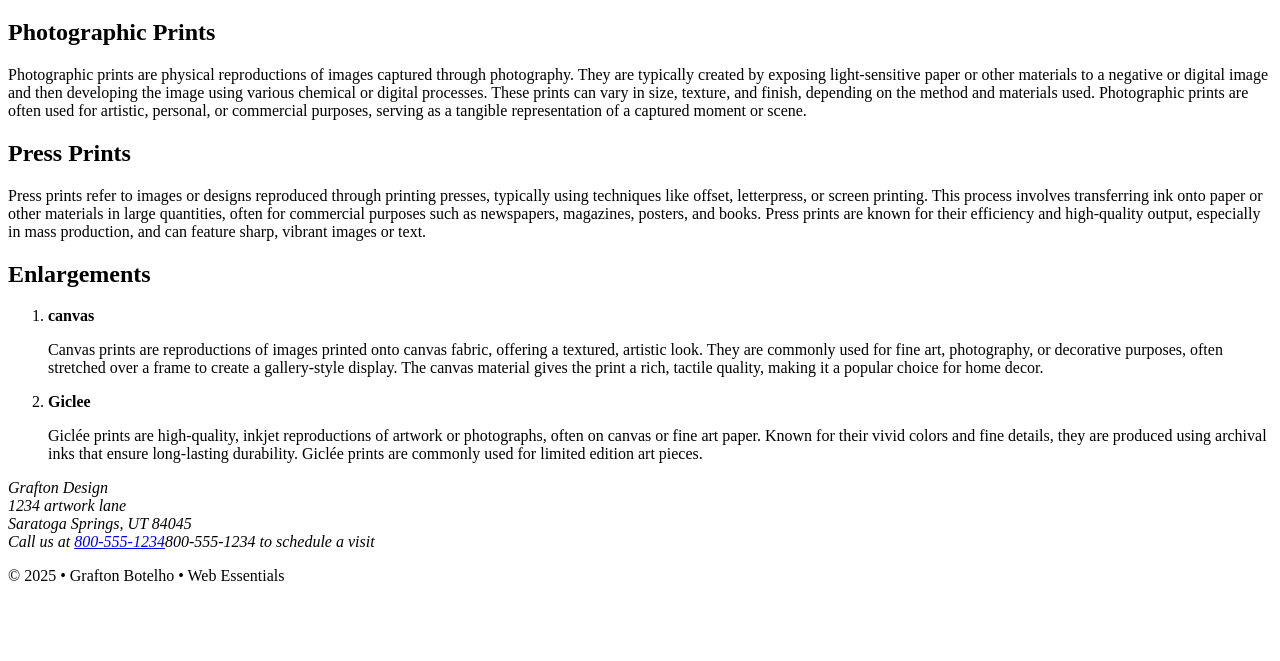
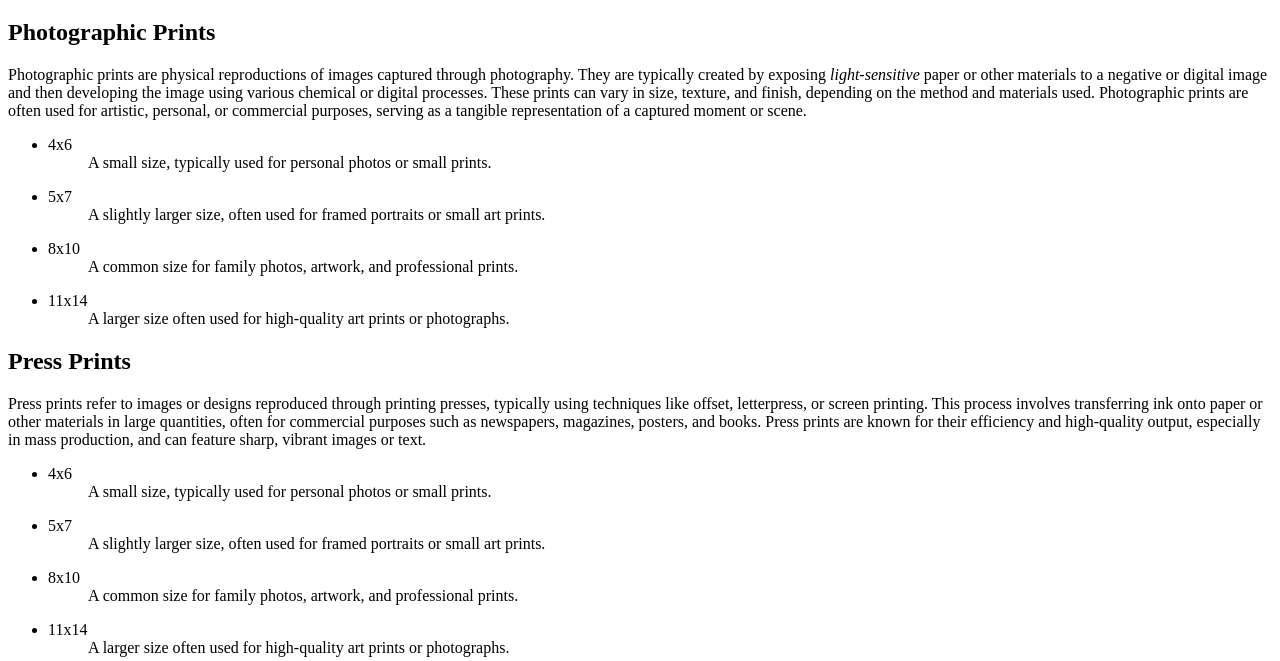
Before and after one commit to GraftonBotelho2003/dwdd1600, a plain HTML site: page 03hand-coding/index.html in a window 1280 px wide. Shown: the part 139-800 px from the top of the page. Drawn offline with Linux system fonts and the light colour scheme.

Commit message:
Reupload for 03 hand-coding

```diff
--- a/03hand-coding/index.html
+++ b/03hand-coding/index.html
@@ -4,7 +4,7 @@
 <head>
     <meta charset="UTF-8">
     <meta name="author" content="Grafton Botelho">
-    <meta name="desciption" content="To promote and grow as an artist selling art that invokes an emotional response">
+    <meta name="description" content="To promote and grow as an artist selling art that invokes an emotional response">
     <meta name="viewport" content="width=device-width, initial-scale=1.0">
     <title>Grafton Design: Symbolic Realism Artwork</title>
 </head>
@@ -27,18 +27,75 @@
     <main>
         <h1>Symbolic Realism Artwork</h1>
         <h2>Photographic Prints</h2>
-        <p>Photographic prints are physical reproductions of images captured through photography. They are typically created by exposing light-sensitive paper or other materials to a negative or digital image and then developing the image using various chemical or digital processes. These prints can vary in size, texture, and finish, depending on the method and materials used. Photographic prints are often used for artistic, personal, or commercial purposes, serving as a tangible representation of a captured moment or scene.</p>
+        <p>Photographic prints are physical reproductions of images captured through photography. They are typically created by exposing <em>light-sensitive</em> paper or other materials to a negative or digital image and then developing the image using various chemical or digital processes. These prints can vary in size, texture, and finish, depending on the method and materials used. Photographic prints are often used for artistic, personal, or commercial purposes, serving as a tangible representation of a captured moment or scene.</p>
+        <ul>
+            <li>
+                <dl>
+                    <dt>4x6</dt>
+                    <dd>A small size, typically used for personal photos or small prints.</dd>
+                </dl>
+            </li>
+            <li>
+                <dl>
+                    <dt>5x7</dt>
+                    <dd>A slightly larger size, often used for framed portraits or small art prints.</dd>
+                </dl>
+            </li>
+            <li>
+                <dl>
+                    <dt>8x10</dt>
+                    <dd>A common size for family photos, artwork, and professional prints.</dd>
+                </dl>
+            </li>
+            <li>
+                <dl>
+                    <dt>11x14</dt>
+                    <dd>A larger size often used for high-quality art prints or photographs.</dd>
+                </dl>
+            </li>
+        </ul>
+
 
         <h2>Press Prints</h2>
         <p>Press prints refer to images or designs reproduced through printing presses, typically using techniques like offset, letterpress, or screen printing. This process involves transferring ink onto paper or other materials in large quantities, often for commercial purposes such as newspapers, magazines, posters, and books. Press prints are known for their efficiency and high-quality output, especially in mass production, and can feature sharp, vibrant images or text.</p>
+        <ul>
+            <li>
+                <dl>
+                    <dt>4x6</dt>
+                    <dd>A small size, typically used for personal photos or small prints.</dd>
+                </dl>
+            </li>
+            <li>
+                <dl>
+                    <dt>5x7</dt>
+                    <dd>A slightly larger size, often used for framed portraits or small art prints.</dd>
+                </dl>
+            </li>
+            <li>
+                <dl>
+                    <dt>8x10</dt>
+                    <dd>A common size for family photos, artwork, and professional prints.</dd>
+                </dl>
+            </li>
+            <li>
+                <dl>
+                    <dt>11x14</dt>
+                    <dd>A larger size often used for high-quality art prints or photographs.</dd>
+                </dl>
+            </li>
+        </ul>
+
 
         <h2>Enlargements</h2>
         <ol>
-            <li><strong>canvas</strong></li>
-            <p>Canvas prints are reproductions of images printed onto canvas fabric, offering a textured, artistic look. They are commonly used for fine art, photography, or decorative purposes, often stretched over a frame to create a gallery-style display. The canvas material gives the print a rich, tactile quality, making it a popular choice for home decor.</p>
-            <li><strong>Giclee</strong></li>
-            <p>Giclée prints are high-quality, inkjet reproductions of artwork or photographs, often on canvas or fine art paper. Known for their vivid colors and fine details, they are produced using archival inks that ensure long-lasting durability. Giclée prints are commonly used for limited edition art pieces.</p>
+            <li><strong>Canvas</strong>
+                <p>Canvas prints are reproductions of images printed onto canvas fabric, offering a textured, artistic look. They are commonly used for fine art, photography, or decorative purposes, often stretched over a frame to create a gallery-style display. The canvas material gives the print a rich, tactile quality, making it a popular choice for home decor.</p>
+            </li>
+            <li><strong>Giclee</strong>
+                <p>Giclée prints are high-quality, inkjet reproductions of artwork or photographs, often on canvas or fine art paper. Known for their vivid colors and fine details, they are produced using archival inks that ensure long-lasting durability. Giclée prints are commonly used for limited edition art pieces.</p>
+            </li>
         </ol>
+
         <address>
             Grafton Design<br>
             1234 artwork lane<br>
```
